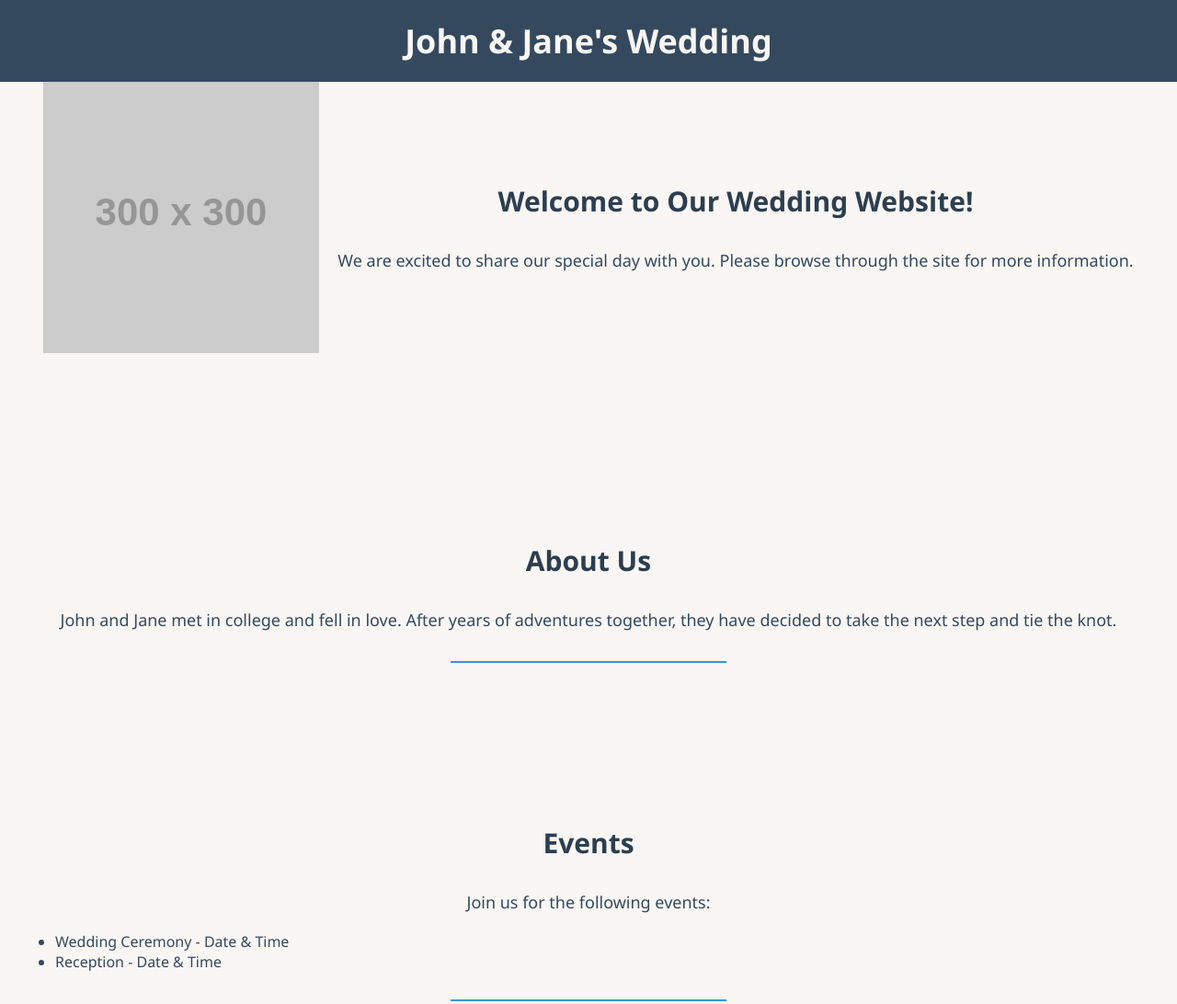
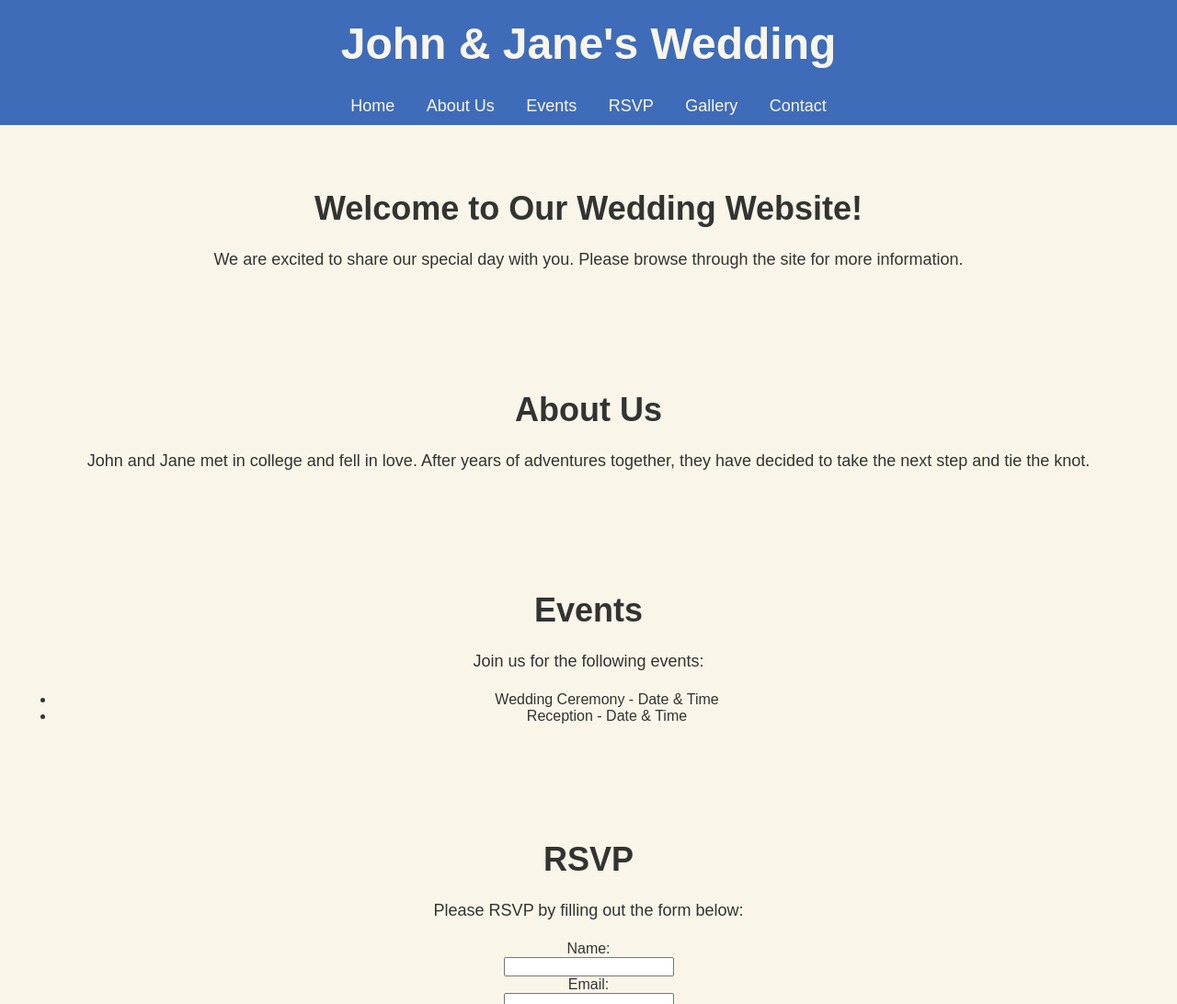
Before and after one commit to haydenstoltz/test4, a plain HTML site: page index.html in a window 1280 px wide. Shown: the top 1092 px of the page at 92% size. Drawn offline with Linux system fonts and the light colour scheme; placeholder pictures from the web are drawn by us.

Commit message:
Update index.html

```diff
--- a/index.html
+++ b/index.html
@@ -6,100 +6,55 @@
     <title>John & Jane's Wedding</title>
     <style>
         body {
-            font-family: 'Segoe UI', Tahoma, Geneva, Verdana, sans-serif;
+            font-family: Arial, sans-serif;
             margin: 0;
             padding: 0;
-            background-color: #f9f6f3;
-            color: #34495e;
+            background-color: #f9f5e8; /* Cream color */
+            color: #333; /* Dark blue */
         }
         header {
-            background-color: #34495e;
-            color: #f9f6f3;
-            padding: 20px 0;
+            background-color: #3e6cb9; /* Dark blue */
+            padding: 20px;
             text-align: center;
-            position: fixed;
-            top: 0;
-            left: 0;
-            width: 100%;
-            z-index: 1000;
         }
         h1 {
-            font-size: 36px;
+            color: #f9f5e8; /* Cream color */
+            font-size: 48px;
             margin: 0;
         }
         nav {
-            background-color: #2c3e50;
+            background-color: #3e6cb9; /* Dark blue */
+            color: #f9f5e8; /* Cream color */
             padding: 10px 0;
             text-align: center;
         }
         nav a {
-            color: #f9f6f3;
+            color: #f9f5e8; /* Cream color */
             text-decoration: none;
             padding: 0 15px;
             font-size: 18px;
-            transition: color 0.3s ease;
+            transition: all 0.3s ease;
         }
         nav a:hover {
-            color: #3498db;
+            background-color: #1e4e99; /* Light blue */
         }
         section {
-            padding: 50px 20px;
-            background-color: #f9f6f3;
+            padding: 40px 20px;
+            text-align: center;
+        }
+        section h2 {
+            font-size: 36px;
             margin-bottom: 20px;
         }
-        h2 {
-            font-size: 30px;
-            color: #2c3e50;
-            text-align: center;
-            margin-bottom: 30px;
-        }
-        p {
+        section p {
             font-size: 18px;
             line-height: 1.6;
-            color: #34495e;
-            text-align: center;
         }
         footer {
-            background-color: #34495e;
-            color: #f9f6f3;
+            background-color: #3e6cb9; /* Dark blue */
+            color: #f9f5e8; /* Cream color */
             text-align: center;
             padding: 20px 0;
-        }
-        .invitation {
-            display: flex;
-            justify-content: center;
-            align-items: center;
-            margin-bottom: 50px;
-        }
-        .invitation img {
-            width: 300px;
-            height: auto;
-            margin-right: 20px;
-            animation: floatImage 4s infinite ease-in-out;
-        }
-        @keyframes floatImage {
-            0% { transform: translateY(0); }
-            50% { transform: translateY(-20px); }
-            100% { transform: translateY(0); }
-        }
-        .decorative-border {
-            border-top: 2px solid #3498db;
-            margin: 30px auto;
-            max-width: 300px;
-        }
-        .gallery {
-            display: flex;
-            flex-wrap: wrap;
-            justify-content: center;
-        }
-        .gallery img {
-            width: 250px;
-            height: auto;
-            margin: 10px;
-            transition: transform 0.3s ease;
-        }
-        .gallery img:hover {
-            transform: scale(1.05);
         }
     </style>
 </head>
@@ -119,19 +74,13 @@
 </nav>
 
 <section id="home">
-    <div class="invitation">
-        <img src="https://via.placeholder.com/300" alt="Wedding Invitation">
-        <div>
-            <h2>Welcome to Our Wedding Website!</h2>
-            <p>We are excited to share our special day with you. Please browse through the site for more information.</p>
-        </div>
-    </div>
+    <h2>Welcome to Our Wedding Website!</h2>
+    <p>We are excited to share our special day with you. Please browse through the site for more information.</p>
 </section>
 
 <section id="about">
     <h2>About Us</h2>
     <p>John and Jane met in college and fell in love. After years of adventures together, they have decided to take the next step and tie the knot.</p>
-    <div class="decorative-border"></div>
 </section>
 
 <section id="events">
@@ -142,33 +91,25 @@
         <li>Reception - Date & Time</li>
         <!-- Add more events as needed -->
     </ul>
-    <div class="decorative-border"></div>
 </section>
 
 <section id="rsvp">
     <h2>RSVP</h2>
     <p>Please RSVP by filling out the form below:</p>
     <form>
-        <label for="name">Name:</label>
+        <label for="name">Name:</label><br>
         <input type="text" id="name" name="name" required><br>
-        <label for="email">Email:</label>
+        <label for="email">Email:</label><br>
         <input type="email" id="email" name="email" required><br>
-        <label for="attendees">Number of Attendees:</label>
+        <label for="attendees">Number of Attendees:</label><br>
         <input type="number" id="attendees" name="attendees" required><br>
         <input type="submit" value="Submit">
     </form>
-    <div class="decorative-border"></div>
 </section>
 
 <section id="gallery">
     <h2>Gallery</h2>
-    <div class="gallery">
-        <img src="https://via.placeholder.com/250" alt="Gallery Image 1">
-        <img src="https://via.placeholder.com/250" alt="Gallery Image 2">
-        <img src="https://via.placeholder.com/250" alt="Gallery Image 3">
-        <!-- Add more images as needed -->
-    </div>
-    <div class="decorative-border"></div>
+    <!-- Add images or videos of your choice -->
 </section>
 
 <section id="contact">
```
